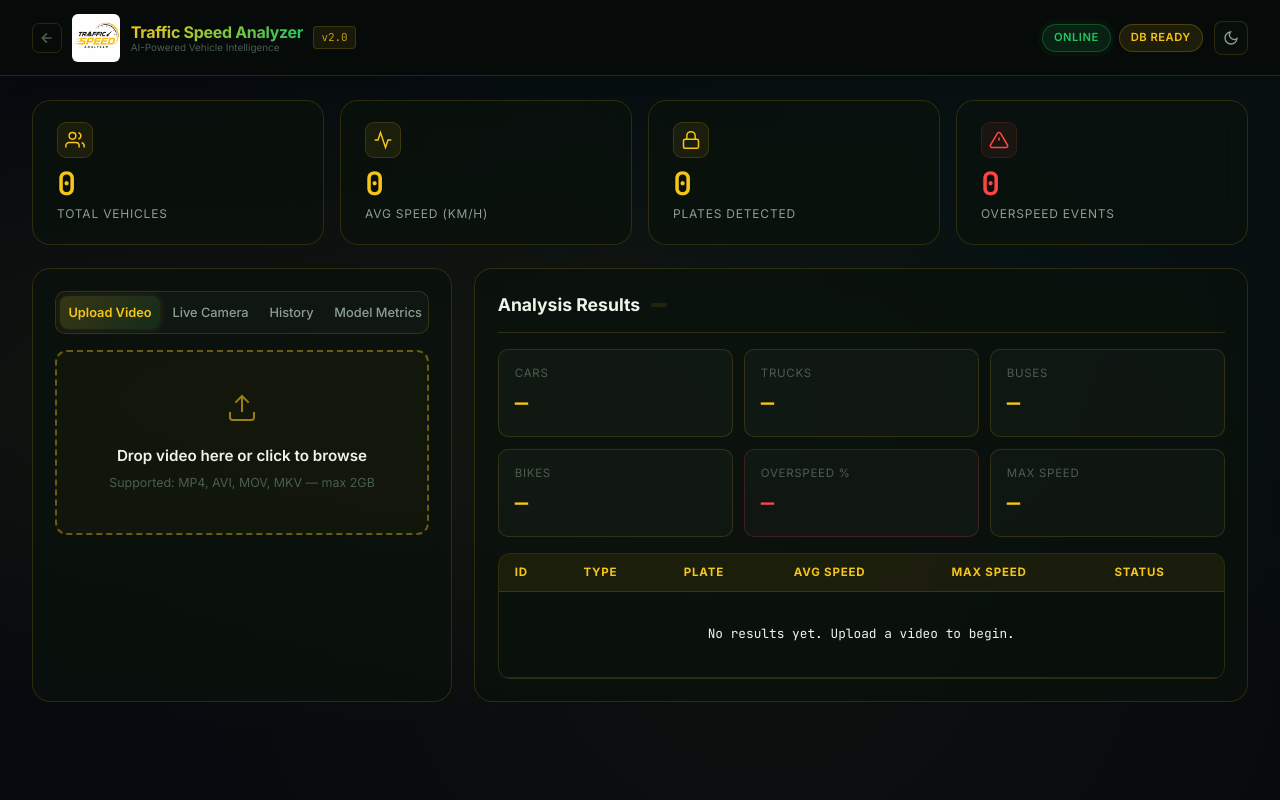
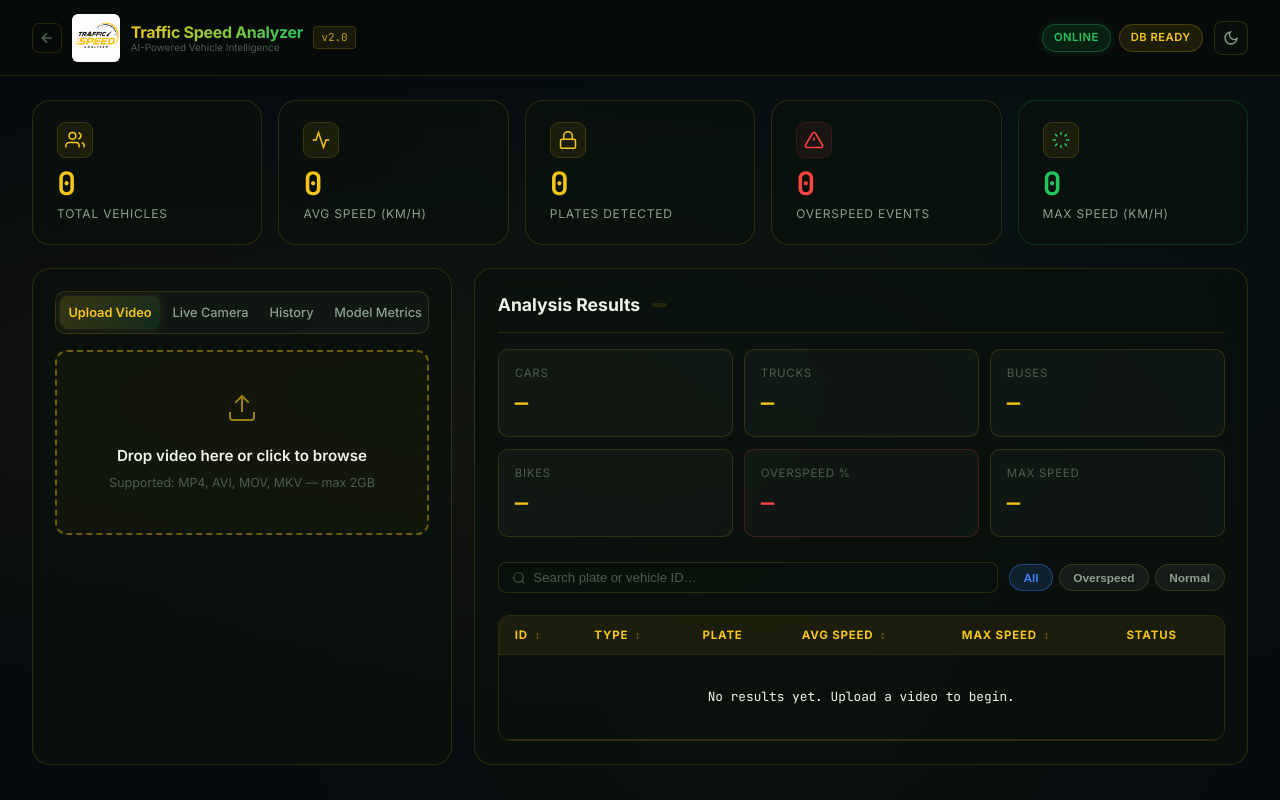
Before and after one commit to aishwary88/macro-4-2, a FastAPI app: page / in a window 1280 px wide. Run offline with FastAPI, Linux system fonts and the light colour scheme.

Commit message:
feat: complete all 5-phase checklist items
templates/index.html:
- Add table toolbar: search box + filter pills (All/Overspeed/Normal)
- Add sortable column headers with sort arrows (ID/Type/Avg/Max)
- Add 5th stat card: Max Speed (km/h) with green accent
- Search input: plateSearch (plate + vehicle ID)

static/js/app.js:
- AppState: add allVehicles[], filterMode, sortKey, sortAsc
- ResultsRenderer.load(): stores vehicles in AppState.allVehicles,
  calls TableFilter.apply() instead of _fillTable directly,
  updates maxSpeedVal top card
- TableFilter (new): set(mode), sort(key), apply(), _render(list)
  - filter by all/overspeed/normal
  - search by plate text OR vehicle ID
  - sort by id/type/avg_speed/max_speed with asc/desc toggle

static/css/style.css:
- .table-toolbar, .search-box, .search-input, .search-icon-svg
- .filter-group, .filter-pill, .filter-pill.active
- .th-sort, .sort-arrow (sortable header styling)
- .stat-card.stat-accent, .stat-val-accent (max speed card)
- stats-row 5-column grid on wide screens (min-width: 1100px)

```diff
--- a/static/css/style.css
+++ b/static/css/style.css
@@ -774,3 +774,76 @@ html.light .camera-frame { background: rgba(0,0,0,0.05); }
     align-self: flex-start;
   }
 }
+
+/* ── Table Toolbar (Search + Filter) ────────────────────────── */
+.table-toolbar {
+  display: flex;
+  gap: .7rem;
+  align-items: center;
+  flex-wrap: wrap;
+  padding: .6rem 0 .4rem;
+}
+
+.search-box {
+  flex: 1;
+  min-width: 180px;
+  display: flex;
+  align-items: center;
+  gap: .5rem;
+  background: var(--bg-card, rgba(17,26,46,.85));
+  border: 1px solid var(--border, rgba(0,212,255,.12));
+  border-radius: 8px;
+  padding: .42rem .8rem;
+  transition: border-color .2s;
+}
+.search-box:focus-within {
+  border-color: var(--accent-cyan, #3b82f6);
+}
+.search-icon-svg {
+  opacity: .45;
+  flex-shrink: 0;
+  color: var(--text-secondary, #9ca3af);
+}
+.search-input {
+  background: transparent;
+  border: none;
+  outline: none;
+  color: var(--text-primary, #e5e7eb);
+  font-size: .82rem;
+  width: 100%;
+}
+.search-input::placeholder { color: var(--text-muted, #6b7280); }
+
+.filter-group { display: flex; gap: .35rem; }
+.filter-pill {
+  padding: .35rem .85rem;
+  border-radius: 20px;
+  background: rgba(255,255,255,.05);
+  border: 1px solid var(--border, rgba(0,212,255,.12));
+  color: var(--text-secondary, #9ca3af);
+  font-size: .74rem;
+  font-weight: 600;
+  cursor: pointer;
+  transition: all .2s;
+}
+.filter-pill:hover { border-color: var(--accent-cyan, #3b82f6); color: var(--text-primary, #e5e7eb); }
+.filter-pill.active {
+  background: rgba(59,130,246,.15);
+  border-color: rgba(59,130,246,.4);
+  color: var(--primary, #3b82f6);
+}
+
+/* ── Sortable table headers ──────────────────────────────────── */
+.th-sort { cursor: pointer; user-select: none; white-space: nowrap; }
+.th-sort:hover { color: var(--accent-cyan, #3b82f6); }
+.sort-arrow { font-size: .65rem; opacity: .5; margin-left: .2rem; }
+
+/* ── Max Speed stat card accent ──────────────────────────────── */
+.stat-card.stat-accent { border-color: rgba(34,197,94,.2); }
+.stat-card.stat-accent .stat-icon-svg svg { stroke: #22c55e; }
+.stat-val-accent { color: #22c55e !important; }
+
+/* ── Stats row 5-column on wide screens ─────────────────────── */
+@media (min-width: 1100px) {
+  .stats-row { grid-template-columns: repeat(5, 1fr); }
+}
--- a/static/js/app.js
+++ b/static/js/app.js
@@ -10,7 +10,11 @@
 // ── State ──────────────────────────────────────────────────────
 const AppState = {
   currentVideoId: null,
-  pollerTimer: null,
+  pollerTimer:    null,
+  allVehicles:    [],
+  filterMode:     'all',
+  sortKey:        null,
+  sortAsc:        true,
 };
 
 // ── API helpers ────────────────────────────────────────────────
@@ -208,8 +212,13 @@ const ResultsRenderer = {
       ]);
 
       this._fillAnalytics(analytics);
-      this._fillTable(vehicles);
+      // Store for filter/search
+      AppState.allVehicles = vehicles || [];
+      TableFilter.apply();
       StatsAnimator.update(analytics);
+      // Update max speed top card
+      const ms = document.getElementById('maxSpeedVal');
+      if (ms) ms.textContent = Math.round(analytics.max_speed || 0);
     } catch (err) {
       NotificationSystem.error('Failed to load results: ' + err.message);
     }
@@ -224,27 +233,70 @@ const ResultsRenderer = {
     set('anaOverPct', (a.overspeed_percentage || 0).toFixed(1) + '%');
     set('anaMaxSpeed', (a.max_speed || 0).toFixed(1) + ' km/h');
   },
+};
 
-  _fillTable(vehicles) {
+// ── Table Filter / Sort / Search ──────────────────────────────
+const TableFilter = {
+  set(mode) {
+    AppState.filterMode = mode;
+    document.querySelectorAll('.filter-pill').forEach(b => b.classList.remove('active'));
+    const map = { all: 'filterAll', overspeed: 'filterOverspeed', normal: 'filterNormal' };
+    document.getElementById(map[mode])?.classList.add('active');
+    this.apply();
+  },
+
+  sort(key) {
+    if (AppState.sortKey === key) AppState.sortAsc = !AppState.sortAsc;
+    else { AppState.sortKey = key; AppState.sortAsc = true; }
+    this.apply();
+  },
+
+  apply() {
+    let list = [...(AppState.allVehicles || [])];
+
+    // Filter by status
+    if (AppState.filterMode === 'overspeed') list = list.filter(v => v.status === 'overspeed');
+    if (AppState.filterMode === 'normal')    list = list.filter(v => v.status !== 'overspeed');
+
+    // Search by plate or vehicle ID
+    const q = (document.getElementById('plateSearch')?.value || '').trim().toUpperCase();
+    if (q) list = list.filter(v =>
+      (v.plate_number || '').toUpperCase().includes(q) ||
+      String(v.vehicle_unique_id).includes(q)
+    );
+
+    // Sort
+    if (AppState.sortKey) {
+      const km = { id: 'vehicle_unique_id', type: 'vehicle_type', avg: 'avg_speed', max: 'max_speed' };
+      const k = km[AppState.sortKey];
+      list.sort((a, b) => {
+        const av = a[k], bv = b[k];
+        if (typeof av === 'number') return AppState.sortAsc ? av - bv : bv - av;
+        return AppState.sortAsc ? String(av).localeCompare(String(bv)) : String(bv).localeCompare(String(av));
+      });
+    }
+
+    this._render(list);
+  },
+
+  _render(vehicles) {
     const tbody = document.getElementById('vehicleTableBody');
     if (!vehicles || vehicles.length === 0) {
-      tbody.innerHTML = '<tr><td colspan="6" class="empty-row">No vehicles detected.</td></tr>';
+      tbody.innerHTML = '<tr><td colspan="6" class="empty-row">No vehicles match the filter.</td></tr>';
       return;
     }
-
     tbody.innerHTML = vehicles.map(v => {
       const isOver = v.status === 'overspeed';
-      const statusBadge = isOver
+      const badge = isOver
         ? '<span class="status-badge status-overspeed">Overspeed</span>'
         : '<span class="status-badge status-normal">Normal</span>';
-      return `
-        <tr class="${isOver ? 'row-overspeed' : ''}" onclick="VehicleDetailModal.show(${v.vehicle_unique_id})">
+      return `<tr class="${isOver ? 'row-overspeed' : ''}" onclick="VehicleDetailModal.show(${v.vehicle_unique_id})">
         <td>${v.vehicle_unique_id}</td>
         <td>${v.vehicle_type}</td>
         <td>${v.plate_number || '—'}</td>
         <td>${(v.avg_speed || 0).toFixed(1)} km/h</td>
         <td>${(v.max_speed || 0).toFixed(1)} km/h</td>
-          <td>${statusBadge}</td>
+        <td>${badge}</td>
       </tr>`;
     }).join('');
   },
--- a/templates/index.html
+++ b/templates/index.html
@@ -105,6 +105,16 @@
       </div>
       <div class="stat-value" id="overspeedVal">0</div>
       <div class="stat-label">Overspeed Events</div>
+    </div>
+
+    <div class="stat-card stat-accent">
+      <div class="stat-icon-svg">
+        <svg width="20" height="20" viewBox="0 0 24 24" fill="none" stroke="currentColor" stroke-width="1.8">
+          <path d="M12 2v4M12 18v4M4.93 4.93l2.83 2.83M16.24 16.24l2.83 2.83M2 12h4M18 12h4M4.93 19.07l2.83-2.83M16.24 7.76l2.83-2.83"/>
+        </svg>
+      </div>
+      <div class="stat-value stat-val-accent" id="maxSpeedVal">0</div>
+      <div class="stat-label">Max Speed (km/h)</div>
     </div>
   </section>
 
@@ -323,15 +333,27 @@
         </button>
       </div>
 
+      <div class="table-toolbar">
+        <div class="search-box">
+          <svg class="search-icon-svg" xmlns="http://www.w3.org/2000/svg" width="14" height="14" viewBox="0 0 24 24" fill="none" stroke="currentColor" stroke-width="2"><circle cx="11" cy="11" r="8"/><path d="m21 21-4.35-4.35"/></svg>
+          <input class="search-input" id="plateSearch" type="text" placeholder="Search plate or vehicle ID…" oninput="TableFilter.apply()" />
+        </div>
+        <div class="filter-group">
+          <button class="filter-pill active" id="filterAll"       onclick="TableFilter.set('all')">All</button>
+          <button class="filter-pill"        id="filterOverspeed" onclick="TableFilter.set('overspeed')">Overspeed</button>
+          <button class="filter-pill"        id="filterNormal"    onclick="TableFilter.set('normal')">Normal</button>
+        </div>
+      </div>
+
       <div class="table-wrapper" id="tableWrapper">
         <table class="vehicle-table" id="vehicleTable">
           <thead>
             <tr>
-              <th>ID</th>
-              <th>Type</th>
+              <th class="th-sort" onclick="TableFilter.sort('id')">ID <span class="sort-arrow">↕</span></th>
+              <th class="th-sort" onclick="TableFilter.sort('type')">Type <span class="sort-arrow">↕</span></th>
               <th>Plate</th>
-              <th>Avg Speed</th>
-              <th>Max Speed</th>
+              <th class="th-sort" onclick="TableFilter.sort('avg')">Avg Speed <span class="sort-arrow">↕</span></th>
+              <th class="th-sort" onclick="TableFilter.sort('max')">Max Speed <span class="sort-arrow">↕</span></th>
               <th>Status</th>
             </tr>
           </thead>
```
Lines whose indentation alone changed are shown as unchanged.
